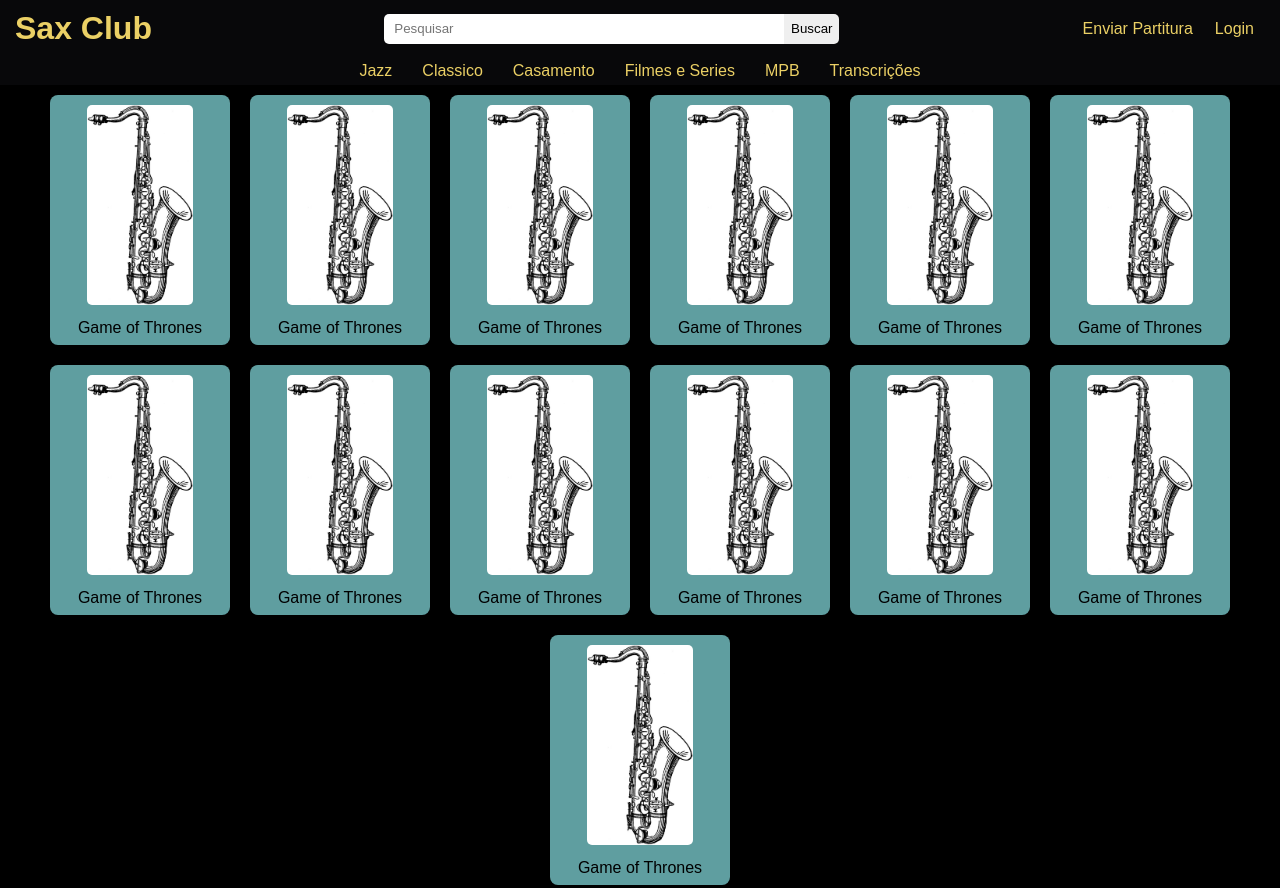
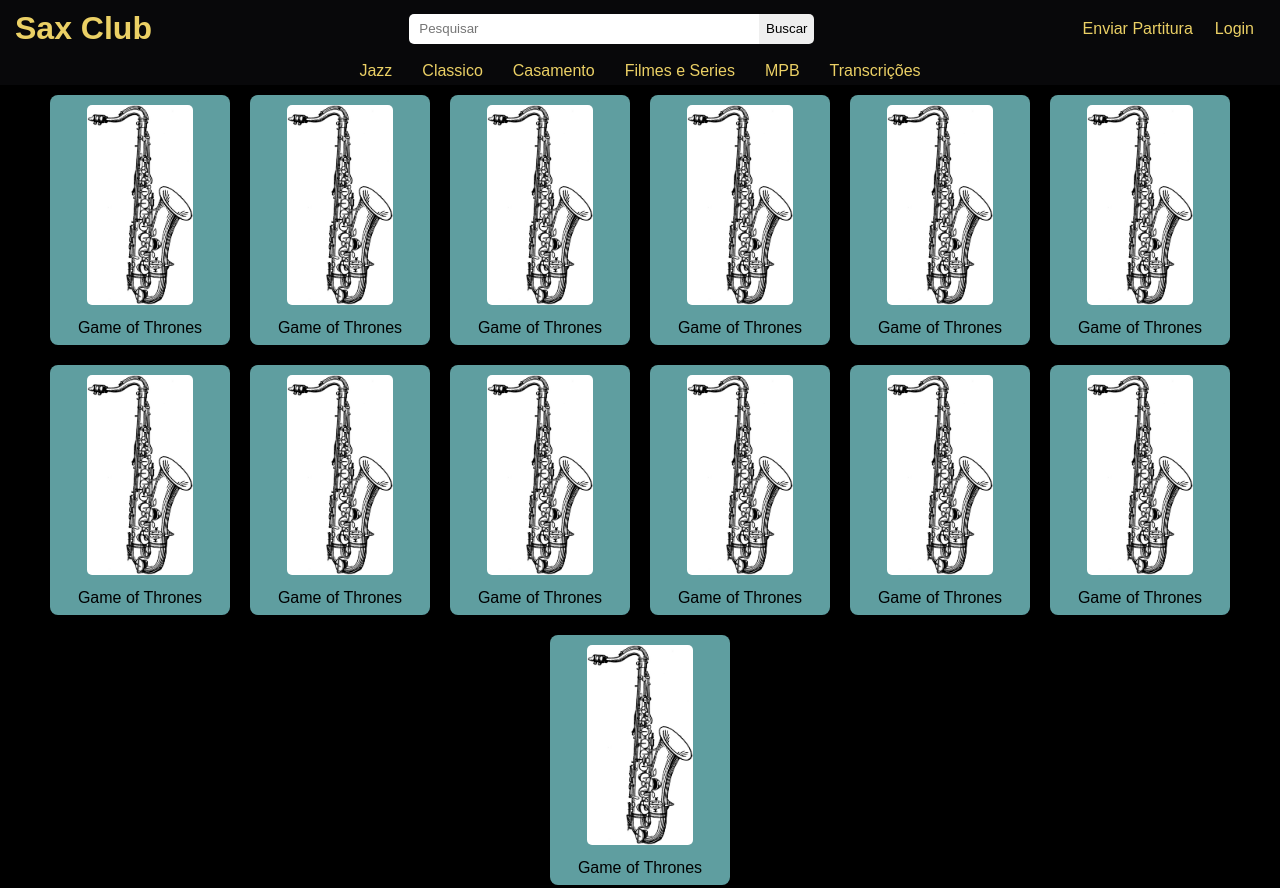
Before and after one commit to Tav1hh/Sax-Club, a plain HTML site: page index.html in a window 1280 px wide. Shown: the top 888 px of the page. Drawn offline with Linux system fonts and the light colour scheme.

Commit message:
Update style.css

```diff
--- a/style.css
+++ b/style.css
@@ -28,7 +28,7 @@
 
 header>div>.psq {
     padding: 0px 10px;
-    width: 400px;
+    width: 350px;
     height: 30px;
     margin: 0px;
     border-radius: 5px 0px 0px 5px;
@@ -117,7 +117,7 @@
     padding: 4px;
 }
 
-@media screen and (max-width: 840px) {
+@media screen and (max-width: 800px) {
     header {
         justify-content: space-around;
     }
```
